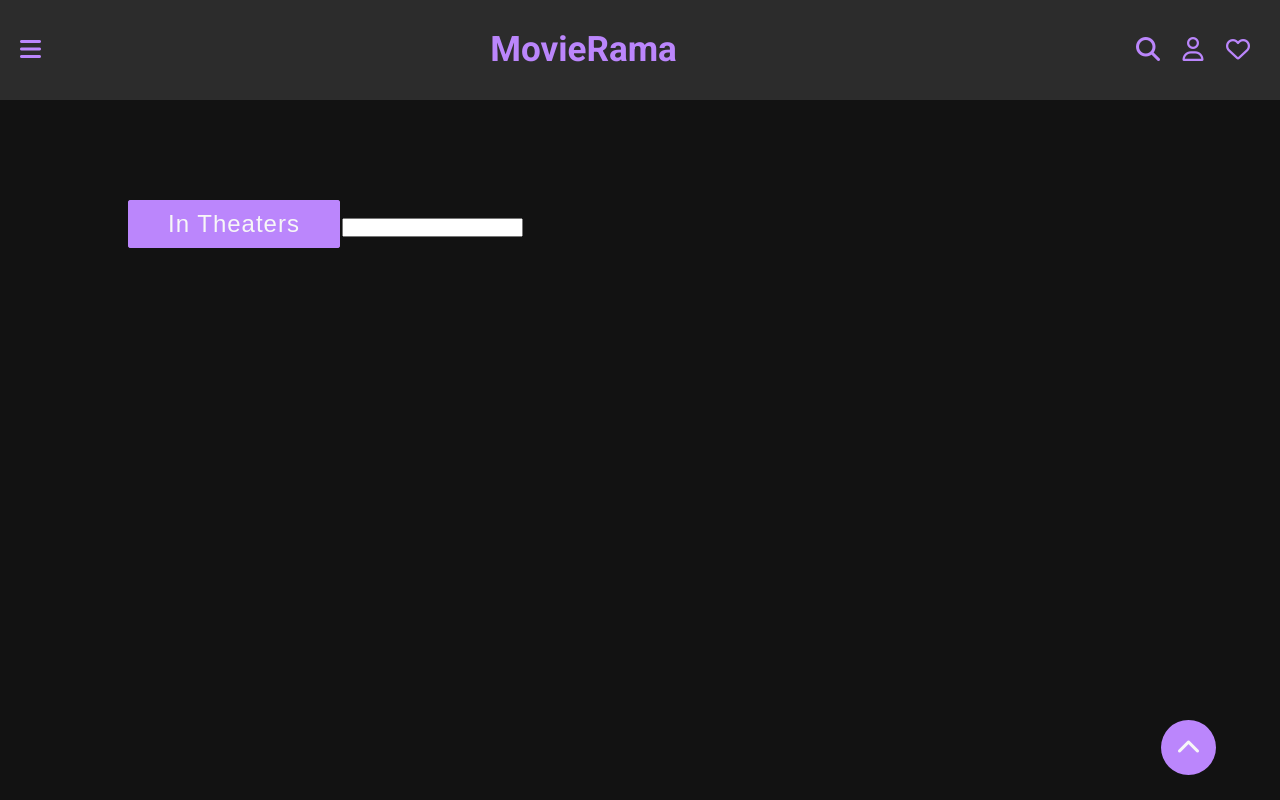
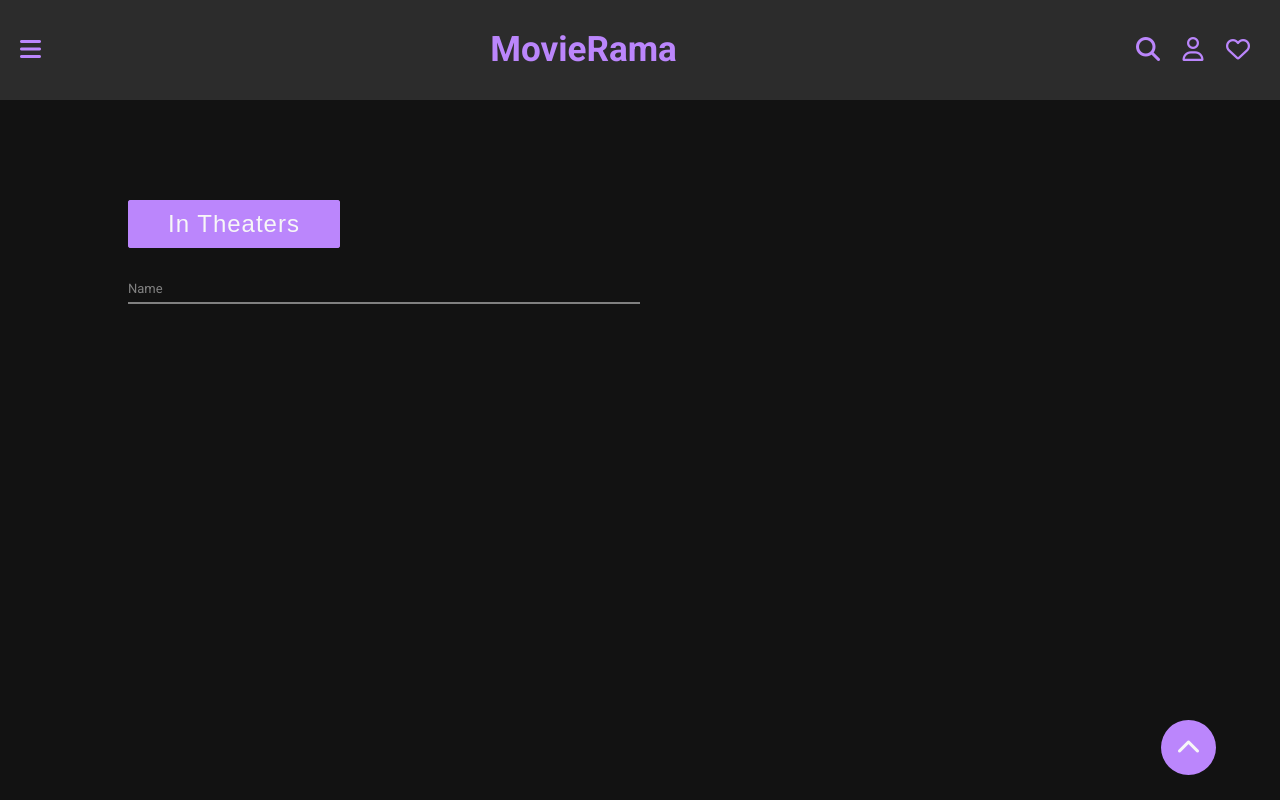
Before and after one commit to anastasiakounoupi/MovieRama, a website with bundled scripts: page index.html in a window 1280 px wide. Built offline with nearby package versions, Linux system fonts and the light colour scheme; no server answers.

Commit message:
Implement input styling

```diff
--- /dev/null
+++ b/assets/stylesheets/scss/components/_inputs.scss
@@ -0,0 +1,55 @@
+.form__group {
+  position: relative;
+  padding: 15px 0 0;
+  margin-top: 10px;
+  width: 50%;
+}
+
+.form__field {
+  font-family: inherit;
+  width: 100%;
+  border: 0;
+  border-bottom: 2px solid gray;
+  outline: 0;
+  font-size: 1.3rem;
+  color: $white-text;
+  padding: 7px 0;
+  background: transparent;
+  transition: border-color 0.2s;
+
+  &::placeholder {
+    color: transparent;
+  }
+
+  &:placeholder-shown ~ .form__label {
+    font-size: 1.3rem;
+    cursor: text;
+    top: 20px;
+  }
+}
+
+.form__label {
+  position: absolute;
+  top: 0;
+  display: block;
+  transition: 0.2s;
+  font-size: 1rem;
+  color: gray;
+}
+
+.form__field:focus {
+  ~ .form__label {
+    position: absolute;
+    top: 0;
+    display: block;
+    transition: 0.2s;
+    font-size: 1rem;
+    color: $primary;
+    font-weight:700;
+  }
+  padding-bottom: 6px;
+  font-weight: 700;
+  border-width: 3px;
+  border-image: linear-gradient(to right, $primary,$bg-color2);
+  border-image-slice: 1;
+}
--- a/assets/stylesheets/scss/main.scss
+++ b/assets/stylesheets/scss/main.scss
@@ -8,6 +8,7 @@
 @import "components/movielist";
 @import "components/movie";
 @import "components/buttons";
+@import "components/inputs";
 
 @import "layout/header";
 @import "layout/page";
--- a/index.html
+++ b/index.html
@@ -42,7 +42,10 @@
   <main class="main__container">
     <section class="main__container-actions">
       <button class="button--inTheaters">In Theaters</button>
-      <input type="text">
+      <div class="form__group field">
+        <input type="input" class="form__field" placeholder="Name" name="name" id='name'/>
+        <label for="name" class="form__label">Name</label>
+      </div>
     </section>
 
     <section class="movielist"></section>
```
Also changed, not shown: assets/stylesheets/css/style.css, 1 other file.
